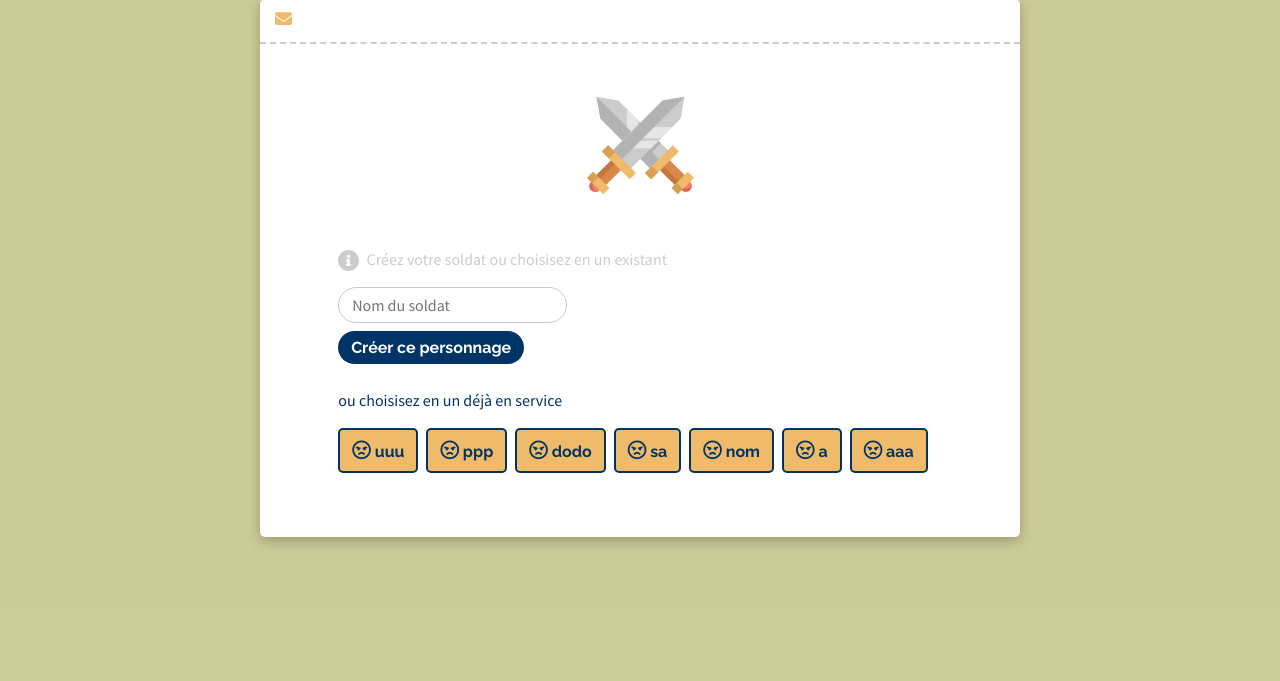
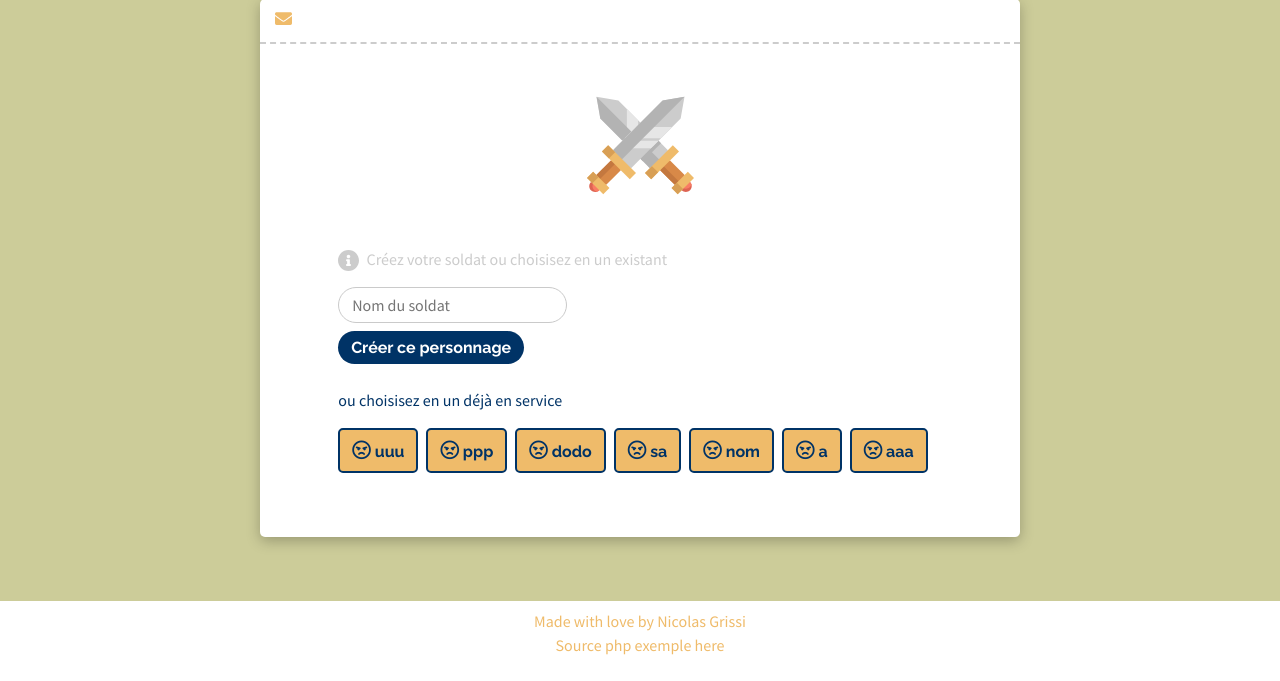
Before and after one commit to nicoxxxcox/minifight, a PHP site: page / in a window 1280 px wide. Shown: the part 189-870 px from the top of the page. Before the commit the page ends 735 px from the top, so only its background shows below. Run offline with PHP 8.4, Linux system fonts and the light colour scheme; data comes from the database, SQL or seed files in the repository; some libraries are stand-ins or nearby versions.

Commit message:
intégration de la maquette terminé

```diff
--- a/css/app.css
+++ b/css/app.css
@@ -107,6 +107,8 @@ a:visited {
     border-radius: .3125rem;
     box-shadow: 0 4px 14px rgba(0, 0, 0, 0.25);
     margin-top: 6.25rem;
+    margin-bottom: 4rem;
+
 }
 
 .notifications-line {
@@ -226,3 +228,11 @@ a:visited {
     content: "\f004";
     color: red;
 }
+
+.footer-line{
+    background : #ffffff;
+    text-align: center;
+    color: #EFBB6A;
+    font-family: "Raleway", sans-serif;
+    font-weight: 400;
+}
--- a/index.php
+++ b/index.php
@@ -13,9 +13,6 @@ if (isset($_GET['deconnexion'])) {
     header('Location: .');
     exit();
 }
-
-
-
 
 // **** PDO : BEGIN
 $db = new PDO('mysql:host=localhost;dbname=test', 'root', '');
@@ -165,12 +162,18 @@ if (isset($_POST['creer']) && isset($_POST['nom'])) {   // On crée un nouveau p
 
 
         </div>
+    </div>
+</div>
 
+<footer class="footer-line">
+    <div class="row">
+        <div class="col py-2">
+            <p>Made with love
+                by <span class="">Nicolas Grissi</span> <br>
+                Source php exemple <a href="">here</a></p>
+        </div>
     </div>
-
-
-
-</div>
+</footer>
 
 
 <script src="./js/app.js" type="application/javascript"></script>
```
Also changed, not shown: classes/Personnage.class.php (+37 -41 lines).
